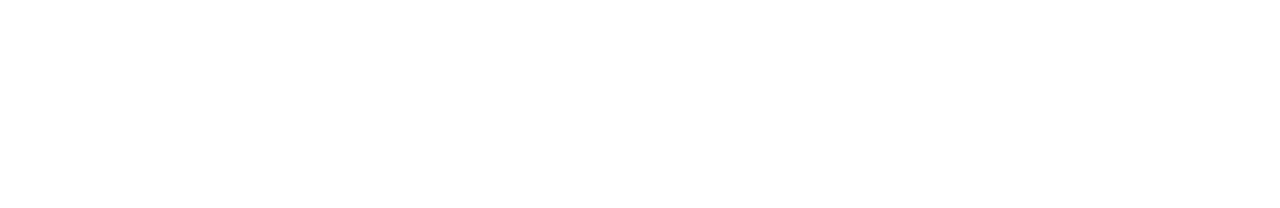
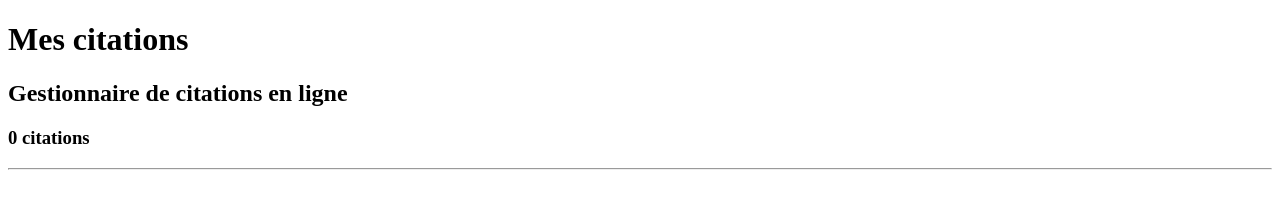
Before and after one commit to Theufyr/xo-ghl_c00, a plain HTML site: page kata1/index.html in a window 1280 px wide. Drawn offline with Linux system fonts and the light colour scheme.

Commit message:
kata1 feat : new branch kata1feat, step 1 : update kata1/index.html

```diff
--- a/kata1/index.html
+++ b/kata1/index.html
@@ -4,8 +4,13 @@
     <meta charset="UTF-8">
     <meta name="viewport" content="width=device-width, initial-scale=1.0">
     <title>Kata #1</title>
+    <link rel="stylesheet" href="style.css" />
+    <script defer src="script.js"></script>
 </head>
 <body>
-
+    <h1>Mes citations</h1>
+    <h2>Gestionnaire de citations en ligne</h2>
+    <h3>0 citations</h3>
+    <hr>
 </body>
 </html>
```
